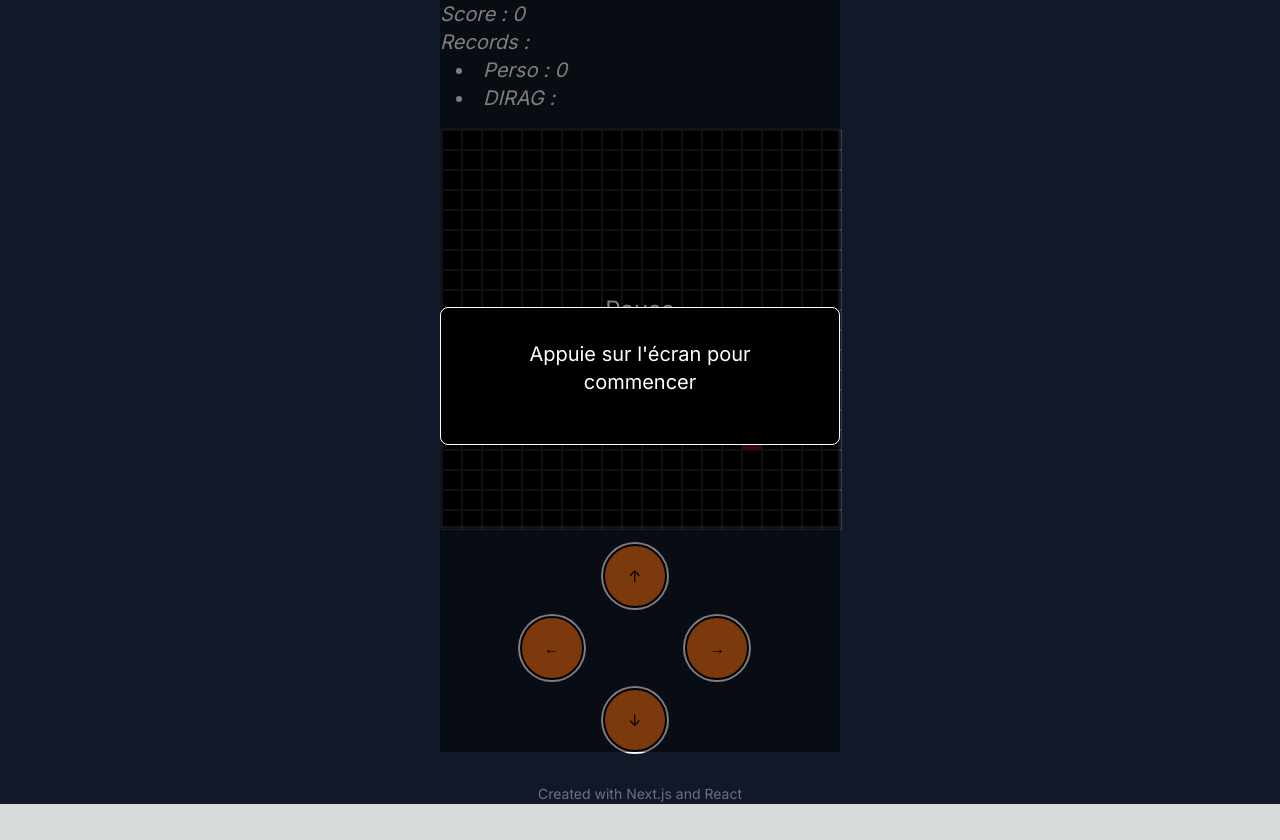
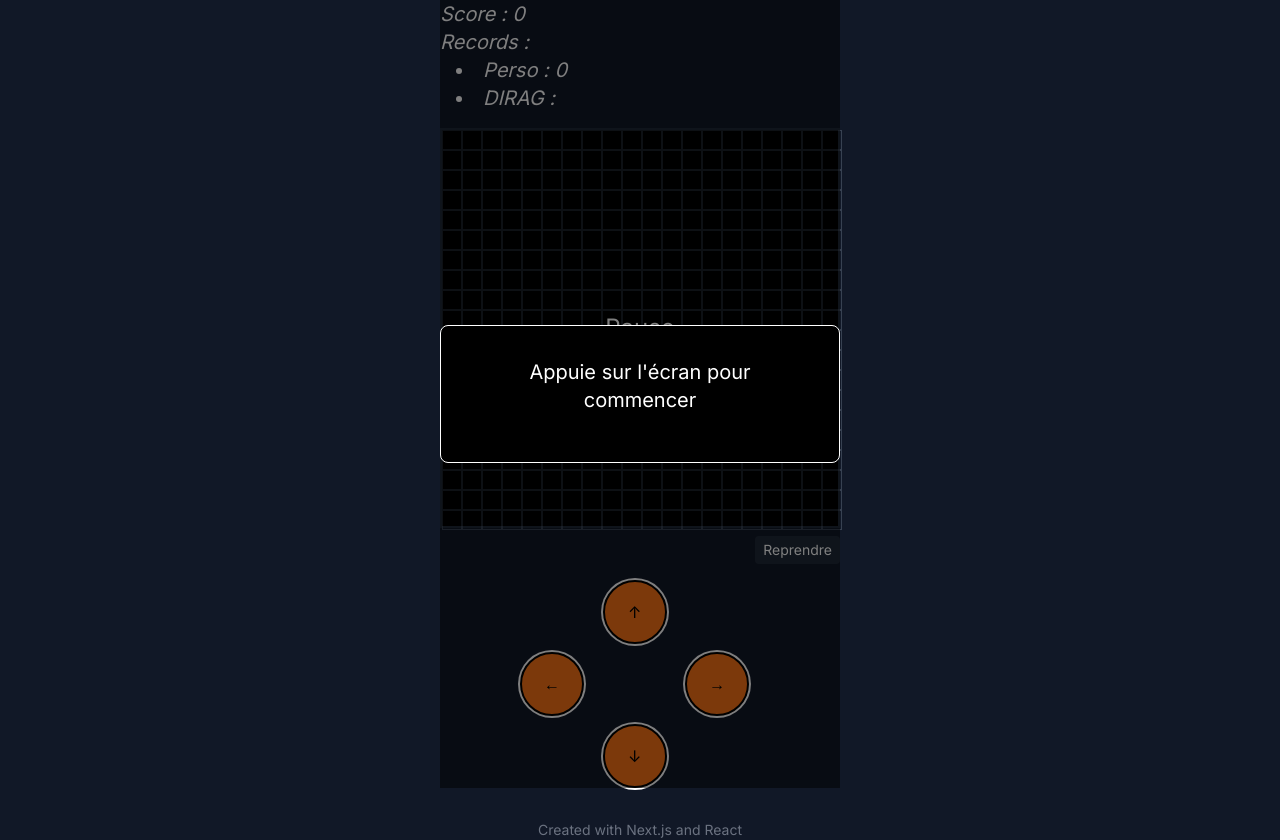
Before and after one commit to clement2323/snake_test, a Next.js app in the folder next-snake/: page /game in a window 1280 px wide. Before the commit the page ends 804 px from the top, so only its background shows below. Built offline with nearby package versions, Linux system fonts and the light colour scheme; no server answers.

Commit message:
pause logique

```diff
--- a/next-snake/src/components/Game.js
+++ b/next-snake/src/components/Game.js
@@ -163,14 +163,20 @@ export default function Game() {
         globalHighScore={globalHighScore.score}
         globalHighScoreUsername={globalHighScore.nom_utilisateur}
       />
+      <div className="flex flex-col items-end">
         <GameBoard
           snake={snake}
           food={food}
           bonus={bonus}
-        onInteraction={handleBoardInteraction}
-        onResumeGame={handleResumeGame}
           isPaused={isPaused}
         />
+        <button
+          onClick={pauseGame}
+          className="mt-2 bg-gray-800 text-white px-2 py-1 rounded text-sm"
+        >
+          {isPaused ? "Reprendre" : "Pause"}
+        </button>
+      </div>
       <Controls onDirectionChange={handleControlInteraction} />
       {!gameStarted && !gameOver && (
         <div className="absolute inset-0 bg-black bg-opacity-50 flex items-center justify-center">
--- a/next-snake/src/components/GameBoard.js
+++ b/next-snake/src/components/GameBoard.js
@@ -1,26 +1,10 @@
-export default function GameBoard({ snake, food, bonus, onInteraction, onResumeGame, isPaused }) {
+export default function GameBoard({ snake, food, bonus, isPaused }) {
   const gridSize = 20;
   const cellSize = 20;
-
-  const handleInteraction = (e) => {
-    e.preventDefault();
-    // Vérifier si l'élément cliqué est le fond du jeu (le quadrillage)
-    if (e.target.classList.contains('game-grid-cell')) {
-      onInteraction();
-    }
-  };
-
-  const handleResumeInteraction = (e) => {
-    e.preventDefault();
-    e.stopPropagation(); // Empêche l'événement de se propager au parent
-    onResumeGame();
-  };
 
   return (
     <div
       className="game-board relative w-[400px] h-[400px] border-2 border-gray-800 bg-black"
-      onTouchStart={handleInteraction}
-      onClick={handleInteraction}
     >
       {[...Array(gridSize)].map((_, rowIndex) =>
         [...Array(gridSize)].map((_, colIndex) => (
@@ -70,14 +54,9 @@ export default function GameBoard({ snake, food, bonus, onInteraction, onResumeG
       )}
 
       {isPaused && (
-        <div
-          className="absolute inset-0 bg-black bg-opacity-50 flex items-center justify-center"
-          onTouchStart={handleResumeInteraction}
-          onClick={handleResumeInteraction}
-        >
+        <div className="absolute inset-0 bg-black bg-opacity-50 flex items-center justify-center">
           <div className="text-center">
             <p className="text-white text-2xl">Pause</p>
-            <p className="text-white text-xl mt-2">Réappuyer pour reprendre</p>
           </div>
         </div>
       )}
```
Lines whose indentation alone changed are shown as unchanged.
